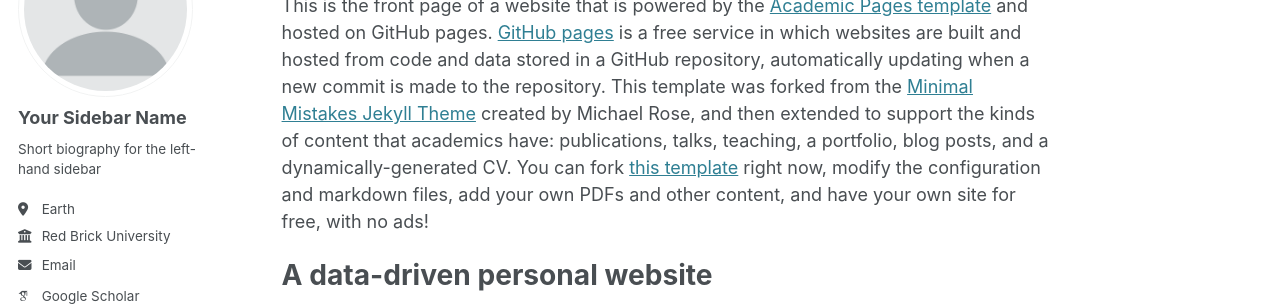
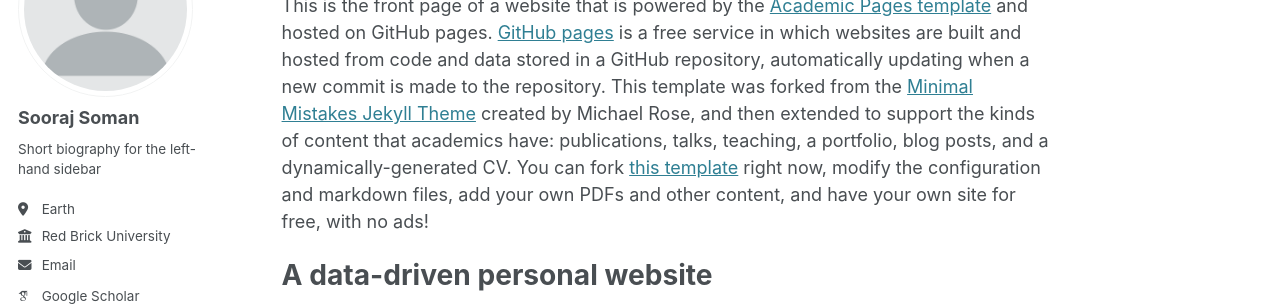
Before and after one commit to soorajss1729/soorajss1729.github.io, a Jekyll site: the page built from _pages/about.md, in a window 1280 px wide. Shown: the part 184-490 px from the top of the page. Built offline with Jekyll 4.4.1, drawn with Linux system fonts in a browser that asks for light colours; some web fonts are replaced.

Commit message:
Update _config.yml

```diff
--- a/_config.yml
+++ b/_config.yml
@@ -22,7 +22,7 @@
 author:
   # Biographic information
   avatar           : "profile.png"
-  name             : "Your Sidebar Name"
+  name             : "Sooraj Soman"
   pronouns         : # example: "she/her"
   bio              : "Short biography for the left-hand sidebar"
   location         : "Earth"
```
